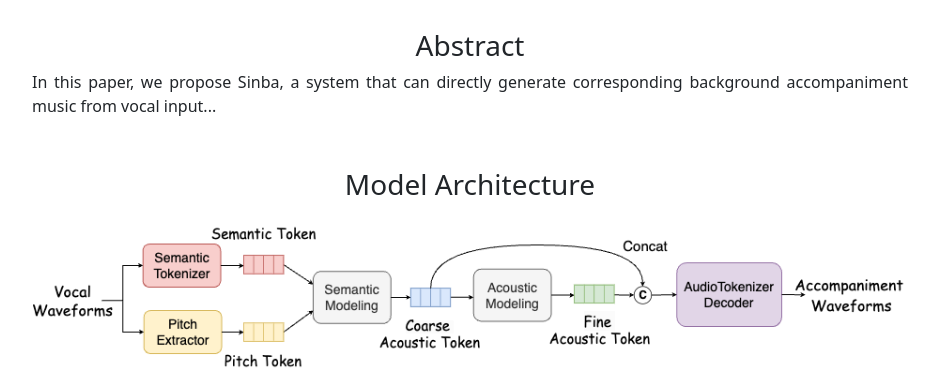
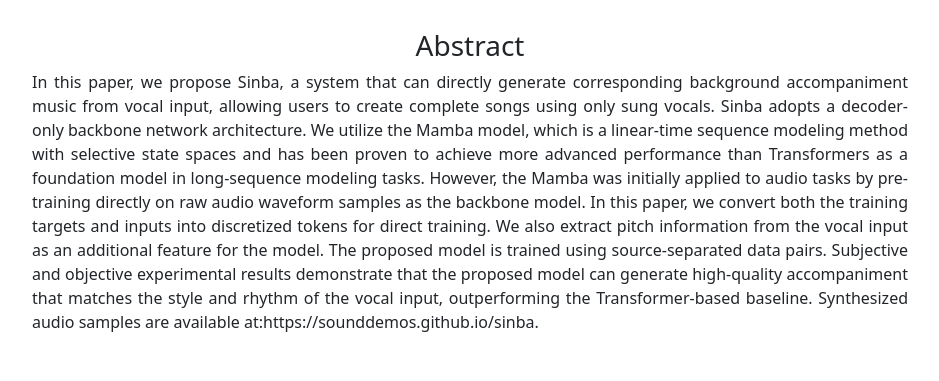
Before and after one commit to albertcui98/sinba, a plain HTML site: page index.html in a window 1280 px wide. Shown: the part 178-559 px from the top of the page, without its empty margins (170-1109 px from the left). Drawn offline with nearby package versions, Linux system fonts and the light colour scheme.

Commit message:
Update index.html

```diff
--- a/index.html
+++ b/index.html
@@ -24,7 +24,7 @@
         <div class="section text-center">
             <h3 class="text-center">Abstract</h3>
             <p class="text-justify">
-                In this paper, we propose Sinba, a system that can directly generate corresponding background accompaniment music from vocal input...
+                In this paper, we propose Sinba, a system that can directly generate corresponding background accompaniment music from vocal input, allowing users to create complete songs using only sung vocals. Sinba adopts a decoder-only backbone network architecture. We utilize the Mamba model, which is a linear-time sequence modeling method with selective state spaces and has been proven to achieve more advanced performance than Transformers as a foundation model in long-sequence modeling tasks. However, the Mamba was initially applied to audio tasks by pre-training directly on raw audio waveform samples as the backbone model. In this paper, we convert both the training targets and inputs into discretized tokens for direct training. We also extract pitch information from the vocal input as an additional feature for the model. The proposed model is trained using source-separated data pairs. Subjective and objective experimental results demonstrate that the proposed model can generate high-quality accompaniment that matches the style and rhythm of the vocal input, outperforming the Transformer-based baseline. Synthesized audio samples are available at:https://sounddemos.github.io/sinba.
             </p>
         </div>
 
```
